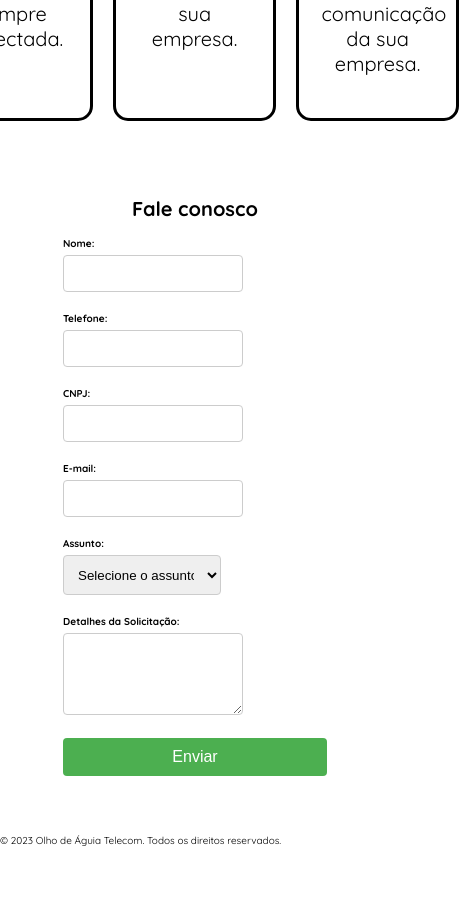
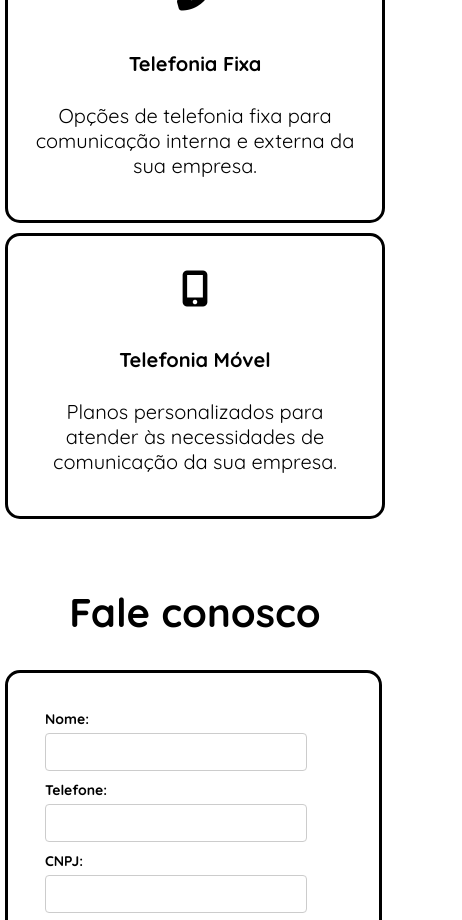
Before and after one commit to gustavonetto11/site-teste, a plain HTML site: page index.html in a window 390 px wide. Shown: the part 1080-2000 px from the top of the page, 462 px wide, since content can reach past the window. Before the commit the page ends 1937 px from the top, so only its background shows below. Drawn offline with nearby package versions, Linux system fonts and the light colour scheme.

Commit message:
as duas section agora são responsivas

```diff
--- a/index.html
+++ b/index.html
@@ -30,38 +30,36 @@
         </nav>
     </header>
 
-    <section class="home">
+    <section class="home" class="section">
         <div style="height: 1000px"></div>
     </section>
 
-    <section id="services">
-        <div class="container">
+    <section id="services" class="section">
             <h2 class="myH2">Nossos Serviços</h2>
-            <div style="display:flex; justify-content: center; align-content: center;">
-                <div class="service">
+            <div class="service service-col">
+                <div class="service-group">
                     <i class="fas fa-wifi"></i>
                     <h3 class="myH3">Internet Empresarial</h3>
                     <p class="myP">Conexão de alta velocidade para manter sua empresa sempre conectada.</p>
                 </div>
-                <div class="service">
+                <div class="service-group">
                     <i class="fas fa-phone-alt"></i>
                     <h3 class="myH3">Telefonia Fixa</h3>
                     <p class="myP">Opções de telefonia fixa para comunicação interna e externa da sua empresa.</p>
                 </div>
-                <div class="service">
+                <div class="service-group">
                     <i class="fas fa-mobile-alt"></i>
                     <h3 class="myH3">Telefonia Móvel</h3>
                     <p class="myP">Planos personalizados para atender às necessidades de comunicação da sua empresa.</p>
                 </div>
             </div>
-        </div>
     </section>
 
-    <section id="contact">
+    <section id="contact" class="section">
+        <h2 class="myH2">Fale conosco</h2>
         <div class="form_col">
-            <div class="form_padding">
-                <h2 class="myH3">Fale conosco</h2>
-            <form>
+            <div>
+            <form class="form_padding">
                 <div class="form-group">
                 <label for="nome">Nome:</label>
                 <input type="text" id="nome" name="nome" required>
@@ -92,7 +90,7 @@
                     </select>
                 </div>
 
-                <div class="form-group">
+                <div class="form-details">
                 <label for="detalhes">Detalhes da Solicitação:</label>
                 <textarea id="detalhes" name="detalhes" rows="4" required></textarea>
                 </div>
@@ -100,6 +98,7 @@
                 <div class="form-button">
                 <button type="submit">Enviar</button>
                 </div>
+
             </form>
 
             </div>
--- a/templates/style.css
+++ b/templates/style.css
@@ -72,7 +72,7 @@ a.text-logo{
 
 .home {
     width: 100%;
-    height: 75vh;
+    height: 600px;
     background-image: url(https://images.unsplash.com/photo-1541746972996-4e0b0f43e02a?ixlib=rb-4.0.3&ixid=M3wxMjA3fDB8MHxwaG90by1wYWdlfHx8fGVufDB8fHx8fA%3D%3D&auto=format&fit=crop&w=870&q=80);
     background-position: center top;
 	background-size:cover;
@@ -80,6 +80,7 @@ a.text-logo{
 
 .navTrigger {
     display: none;
+    padding-right: 5%;
 }
 
 .nav {
@@ -90,21 +91,33 @@ a.text-logo{
 }
 
 .service {
-    text-align: center;
-    padding: 20px;
-    width: 30%;
+    justify-content: center;
+    display: flex;
+    flex-wrap: wrap;
+}
+
+.service-group{
+    display: block;
     border: solid;
     border-radius: 15px;
-    margin: 10px;
+    text-align: center;
+    width: 28%;
+    margin: 5px;
+    padding: 15px;
     background-color: #fff;
 }
 
-.service i {
+
+
+.service-group i {
     align-self: center;
     font-size: 36px;
-    margin-bottom: 20px;
+    margin: 20px;
 }
 
+.section {
+    margin-bottom: 30px;
+}
 
 /* Media qurey section */
 @media screen and (max-width:768px) {
@@ -362,33 +375,43 @@ a.text-logo{
 	padding-right:15%;
 	font-size: 20px;
 }
-@media all and (max-width:700px){
+@media all and (max-width:768px){
 	.myP {
 		padding:2%;
 	}
 }
 
-.form_col{
-    box-sizing: border-box;
-    padding-right: 15px;
-    padding-left: 15px;
+#contact{
+   align-items: center;
+   align-content: center;
+   justify-content: center;
 }
 
+.form_col{
+    width: 60%;
+    border: solid;
+    border-radius: 15px;
+    margin-left: 20%;
+    margin-right: 20%;
+    }
+
 .form_padding{
-    padding: 48px;
-}
-
-.contact{
-    box-sizing: border-box;
-    padding: 20px;
-    margin: 0;
-    background-color: #fff;
+    padding-left: 10%;
+    padding-bottom: 10%;
+    padding-top: 10%;
+    width: 100% ;
 }
 
 .form-group {
     margin-bottom: 20px;
+    width: 100%;
+    font-size: 14px;
   }
 
+  .form-details {
+    font-size: 14px;
+    width: 100%;
+  }
   label {
     display: block;
     font-weight: bold;
@@ -398,9 +421,10 @@ a.text-logo{
   input,
   textarea,
   select {
-    width: 60%;
+    width: 80%;
     padding: 10px;
     border: 1px solid #ccc;
+    font-size: 14px;
     border-radius: 4px;
     resize: vertical;
   }
@@ -411,12 +435,15 @@ a.text-logo{
 
   .form-button {
     text-align: center;
-  }
+    padding-top: 10px;
+    padding-right: 40%;
+    padding-left: 15%;
+}
 
   .form-button button {
-    padding: 10px 20px;
+    padding: 10px 50px;
     font-size: 16px;
-    background-color: #4CAF50;
+    background-color: #9d50a7;
     color: white;
     border: none;
     border-radius: 4px;
@@ -424,12 +451,37 @@ a.text-logo{
   }
 
   /* Estilos adicionais para tornar o formulário responsivo em dispositivos móveis */
-  @media (max-width: 600px) {
+  @media (max-width: 768px) {
     .form-group {
-      width: 100%;
+        width: 300px;
+        margin: 0;
+        padding-bottom: 10px;
     }
 
+    .form-details {
+        width: 300px;
+        margin: 0;
+    }
+
+    .form-button {
+        text-align: center;
+        padding-top: 10px;
+        padding-left: 15%;
+    }
+
+    .service-group {
+        width: 100%;
+        margin: 5px;
+    }
+    .form_col {
+        width:95%;
+        padding: 0;
+        margin: 5px;
+    }
+    .form_padding {
+        margin: 0;
+    }
     .form-button button {
-      width: 100%;
+        width: 100%;
     }
   }
```
Lines whose indentation alone changed are shown as unchanged.
